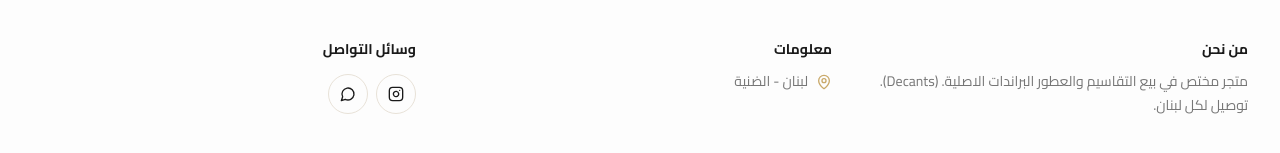
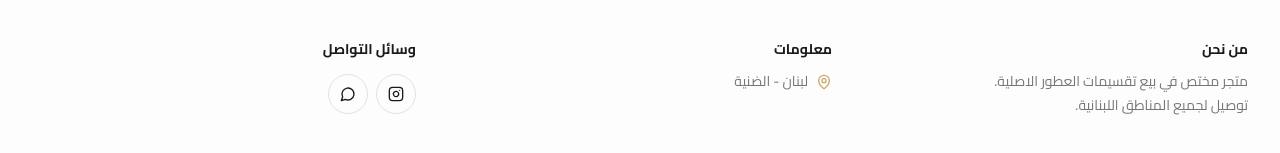
Before and after one commit to HassanOs/rawey-store, a Next.js app: page / in a window 1280 px wide. Shown: the part 971-1124 px from the top of the page. Built offline with nearby package versions, Linux system fonts and the light colour scheme; no server answers; the database is empty.

Commit message:
feat: update footer description for clarity and localization

```diff
--- a/components/organisms/footer.tsx
+++ b/components/organisms/footer.tsx
@@ -13,7 +13,8 @@ export function Footer() {
         <section>
           <h2 className="text-sm font-bold text-rawey-text">من نحن</h2>
           <p className="mt-2 leading-7">
-            متجر مختص في بيع التقاسيم والعطور البراندات الاصلية. (Decants). توصيل لكل لبنان.
+            متجر مختص في بيع تقسيمات العطور الاصلية. <br />
+            توصيل لجميع المناطق اللبنانية. <br />
           </p>
         </section>
 
```
